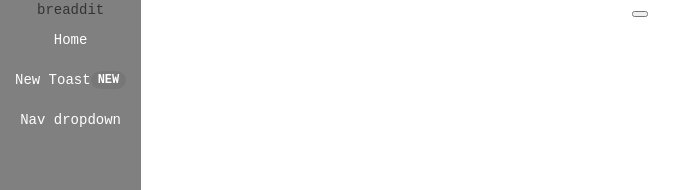
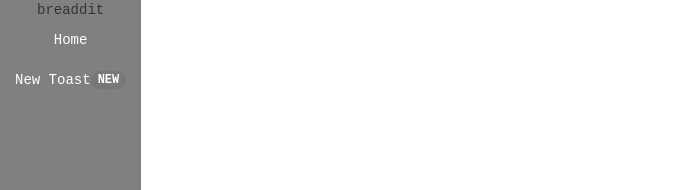
Before and after one commit to valash/Breaddit-frontend, a React (Create React App) app in the folder breaddit-app/: page / in a window 1280 px wide. Shown: the top 190 px of the page, without its empty margins (0-695 px from the left). Built offline with nearby package versions, Linux system fonts and the light colour scheme; a web font is replaced by a local one.

Commit message:
merged successfully

```diff
--- a/breaddit-app/src/App.js
+++ b/breaddit-app/src/App.js
@@ -51,19 +51,13 @@ class App extends Component {
         </a>
                 </li>
                 <li class="nav-item">
-                  <a class="nav-link" href="/">
+                  <a class="nav-link" href="/create">
                     <i class="nav-icon cui-speedometer"></i>New Toast
           <span class="badge badge-primary">NEW</span>
                   </a>
                 </li>
-                <li class="nav-item nav-dropdown">
-                  <a class="nav-link nav-dropdown-toggle" href="/">
-                    <i class="nav-icon cui-puzzle"></i> Nav dropdown
-        </a>
-                </li>
               </ul>
             </nav>
-            <button class="sidebar-minimizer brand-minimizer" type="button"></button>
           </div>
         </header>
         <Route
```
